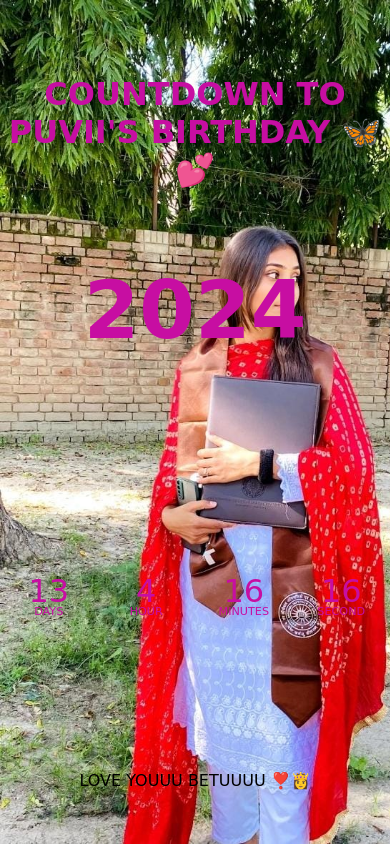
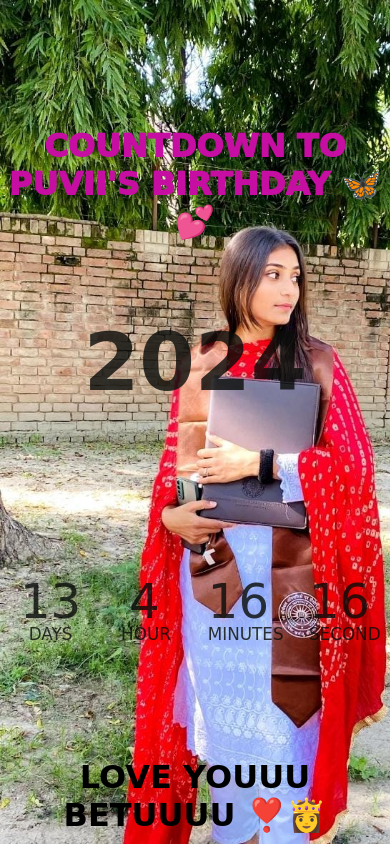
Before and after one commit to NAVEENBIKKA/puvii-web, a plain HTML site: page index.html in a window 390 px wide. Drawn offline with Linux system fonts and the light colour scheme.

Commit message:
Update style.css

```diff
--- a/style.css
+++ b/style.css
@@ -16,17 +16,18 @@ body{
 
 .head{
     color:  rgb(199, 14, 162);
+    font-weight: 1000;
 }
 
 .header{
-    color: rgb(199, 14, 162);
+    color: rgba(10, 12, 10, 0.811);
     font-size: 5em;
 
 }
 .cont{
-    color: rgb(199, 14, 162);
+    color: rgba(10, 12, 10, 0.811);
     display: flex;
-    margin: 30px;
+    margin: -12px;
     /* background-color: rgba(114, 76, 149, 0.573); */
     height: 300px;
     position: relative;
@@ -39,9 +40,16 @@ body{
     margin: 30px;
     font-size: 4em;
     position: relative;
-    width: 100px;
+    width: 100%;
 
 
+}
+.text{
+    color: rgb(0, 0, 0);
+    position: absolute;
+    bottom: 10px;
+    font-size: 2rem;
+    font-weight: 600;
 }
 
 .cont div::before {
@@ -68,11 +76,11 @@ body{
     content: 'Second';
 }
 
-@media (max-width : 415px ){
+ @media (max-width : 415px ){
 
     .cont div{
         margin: 20px;
-        font-size: 2em;
+        font-size: 3em;
         position: relative;
         width: 100%;
 
@@ -84,5 +92,18 @@ body{
         background-size: cover;
     }
 
+    .head{
+        color:  rgb(199, 14, 162);
+        font-weight: 1000;
+    }
+
+    .text{
+        color: rgb(0, 0, 0);
+        position: absolute;
+        bottom: 10px;
+        font-size: 2rem;
+        font-weight: 600;
+    }
+
 
 }
```
